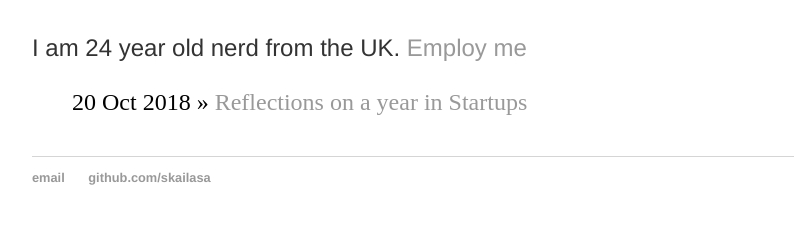
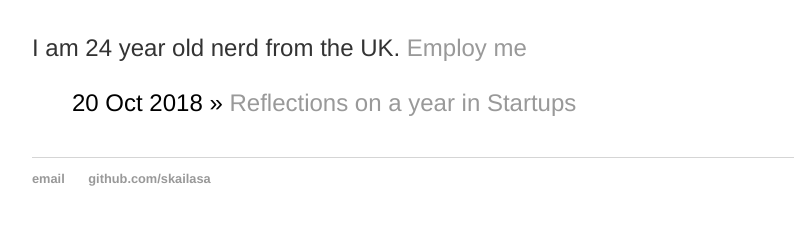
Before and after one commit to skailasa/skailasa.github.io, a Jekyll site: the page built from index.html, in a window 1280 px wide. Shown: the part 166-391 px from the top of the page, without its empty margins (160-954 px from the left). Built offline with Jekyll 4.4.1, drawn with Linux system fonts in a browser that asks for light colours.

Commit message:
Further update to font style

```diff
--- a/css/main.css
+++ b/css/main.css
@@ -12,13 +12,16 @@ nav ul, footer ul {
 nav ul li, footer ul li {
     display: inline;
     margin-right: 20px;
+    font-family:'Helvetica', 'Arial', 'Sans-Serif';
 }
 a {
     text-decoration: none;
     color: #999;
+    font-family:'Helvetica', 'Arial', 'Sans-Serif';
 }
 a:hover {
     text-decoration: underline;
+    font-family:'Helvetica', 'Arial', 'Sans-Serif';
 }
 h1 {
     font-size: 3em;
@@ -33,11 +36,13 @@ p {
 footer {
     border-top: 1px solid #d5d5d5;
     font-size: .8em;
+    font-family:'Helvetica', 'Arial', 'Sans-Serif';
 }
 
 ul.posts {
     margin: 20px auto 40px;
     font-size: 1.5em;
+    font-family:'Helvetica', 'Arial', 'Sans-Serif';
 }
 
 ul.posts li {
```
